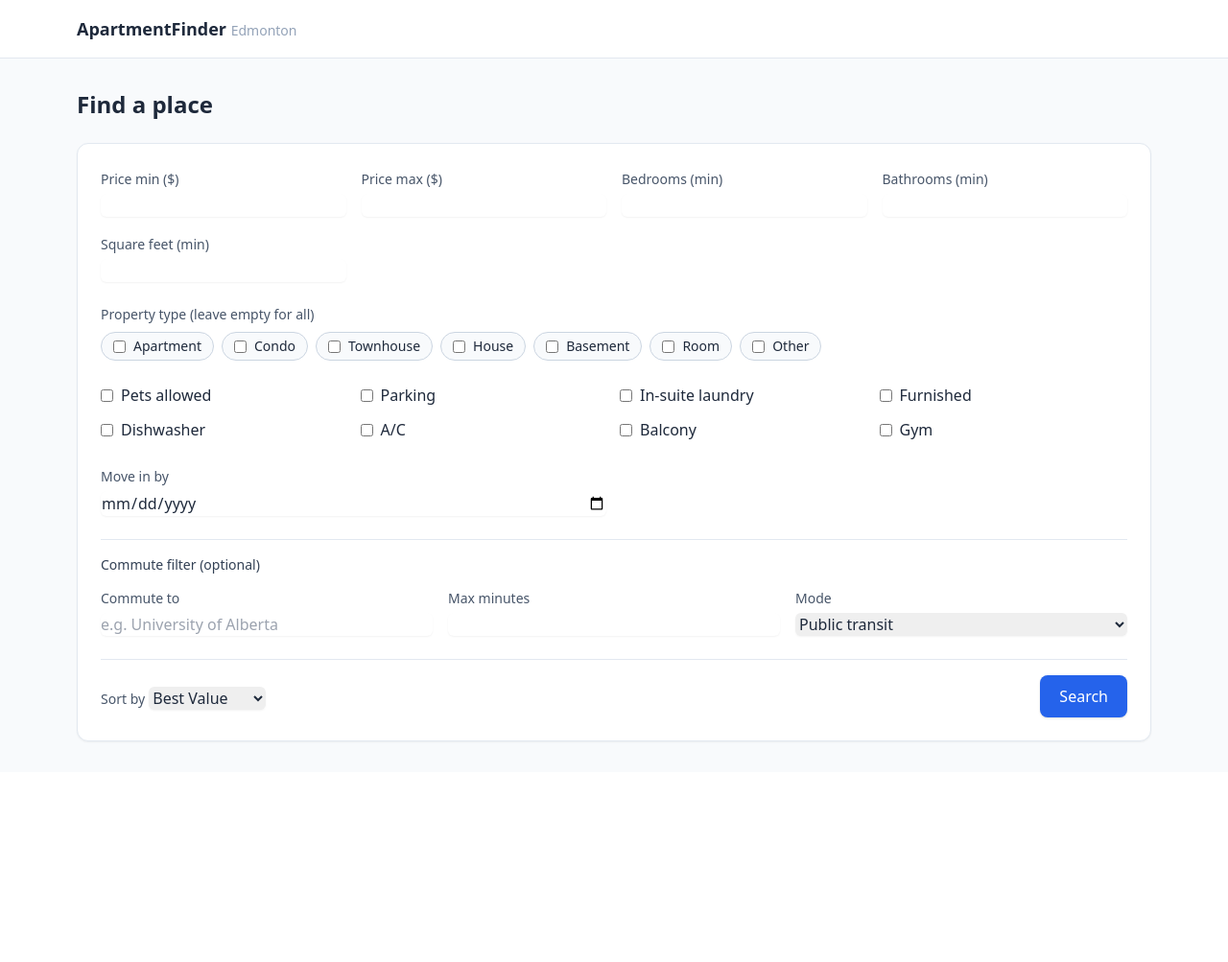
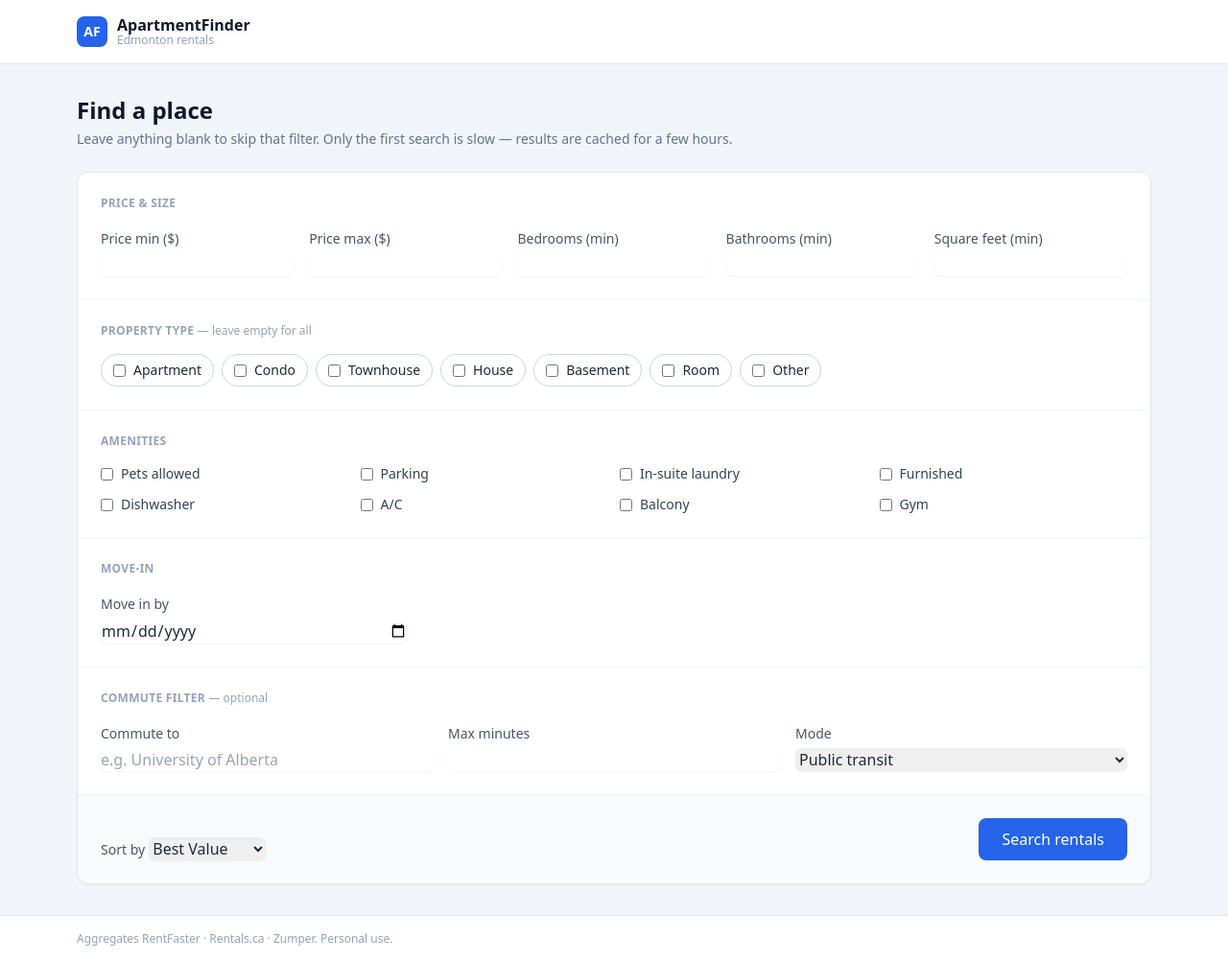
Before and after one commit to Betts6430/ApartmentFinder, a FastAPI app: page / in a window 1280 px wide. Shown: the whole page at 96% size. Before the commit the page ends 774 px from the top, so only its background shows below. Run offline with FastAPI, Linux system fonts and the light colour scheme; some libraries are stand-ins or nearby versions.

Commit message:
Dedupe cross-source listings; refresh search-form UI
- Collapse the same posting appearing on multiple sites into one entry,
  keyed on price+beds+baths+location (coords ~100m, else normalized
  address), keeping the most complete copy. Runs on the scraped pool
  before caching. Bumps pool cache key v1 -> v2.
- Restyle the main search form into clearly labeled sections; add a logo
  header and footer in base.html. No behavior/field-name changes.

Co-Authored-By: Claude Opus 4.8 <noreply@anthropic.com>

```diff
--- a/app/models.py
+++ b/app/models.py
@@ -59,7 +59,7 @@ class SearchFilters(BaseModel):
         """All scrapers pull the full Edmonton listing pool — there's one cache entry,
         not one per filter combination. Filters are applied to the cached pool in-memory.
         """
-        return "edmonton:pool:v1"
+        return "edmonton:pool:v2"
 
 
 class Listing(BaseModel):
--- a/app/templates/base.html
+++ b/app/templates/base.html
@@ -6,14 +6,25 @@
   <title>{% block title %}ApartmentFinder{% endblock %}</title>
   <script src="https://cdn.tailwindcss.com"></script>
 </head>
-<body class="bg-slate-50 text-slate-800 min-h-screen">
+<body class="bg-slate-100 text-slate-800 min-h-screen flex flex-col">
   <header class="border-b border-slate-200 bg-white">
     <div class="mx-auto max-w-6xl px-4 py-4 flex items-center justify-between">
-      <a href="/" class="font-semibold text-lg">ApartmentFinder <span class="text-slate-400 font-normal text-sm">Edmonton</span></a>
+      <a href="/" class="flex items-center gap-2.5 group">
+        <span class="inline-flex h-8 w-8 items-center justify-center rounded-lg bg-blue-600 text-white font-bold text-sm">AF</span>
+        <span class="leading-tight">
+          <span class="block font-semibold text-slate-900 group-hover:text-blue-700 transition-colors">ApartmentFinder</span>
+          <span class="block text-xs text-slate-400 -mt-0.5">Edmonton rentals</span>
+        </span>
+      </a>
     </div>
   </header>
-  <main class="mx-auto max-w-6xl px-4 py-8">
+  <main class="flex-1 mx-auto w-full max-w-6xl px-4 py-8">
     {% block content %}{% endblock %}
   </main>
+  <footer class="border-t border-slate-200 bg-white">
+    <div class="mx-auto max-w-6xl px-4 py-4 text-xs text-slate-400">
+      Aggregates RentFaster · Rentals.ca · Zumper. Personal use.
+    </div>
+  </footer>
 </body>
 </html>
--- a/app/templates/index.html
+++ b/app/templates/index.html
@@ -1,78 +1,89 @@
 {% extends "base.html" %}
 {% block title %}Search — ApartmentFinder{% endblock %}
 {% block content %}
-<h1 class="text-2xl font-semibold mb-6">Find a place</h1>
-<form id="searchForm" action="/search" method="post" class="bg-white border border-slate-200 rounded-xl p-6 space-y-6 shadow-sm"
+<div class="mb-6">
+  <h1 class="text-2xl font-semibold text-slate-900">Find a place</h1>
+  <p class="mt-1 text-sm text-slate-500">Leave anything blank to skip that filter. Only the first search is slow — results are cached for a few hours.</p>
+</div>
+
+<form id="searchForm" action="/search" method="post" class="bg-white border border-slate-200 rounded-xl shadow-sm divide-y divide-slate-100"
       onsubmit="document.getElementById('loadingOverlay').classList.remove('hidden')">
 
-  <section class="grid grid-cols-1 md:grid-cols-4 gap-4">
+  <section class="p-6">
+    <h2 class="text-xs font-semibold uppercase tracking-wide text-slate-400 mb-4">Price &amp; size</h2>
+    <div class="grid grid-cols-2 md:grid-cols-5 gap-4">
       <label class="block">
         <span class="text-sm text-slate-600">Price min ($)</span>
-      <input type="number" name="price_min" min="0" class="mt-1 w-full rounded-md border-slate-300 shadow-sm focus:ring focus:ring-blue-200" />
+        <input type="number" name="price_min" min="0" class="mt-1 w-full rounded-md border-slate-300 shadow-sm focus:border-blue-400 focus:ring focus:ring-blue-200" />
       </label>
       <label class="block">
         <span class="text-sm text-slate-600">Price max ($)</span>
-      <input type="number" name="price_max" min="0" class="mt-1 w-full rounded-md border-slate-300 shadow-sm focus:ring focus:ring-blue-200" />
+        <input type="number" name="price_max" min="0" class="mt-1 w-full rounded-md border-slate-300 shadow-sm focus:border-blue-400 focus:ring focus:ring-blue-200" />
       </label>
       <label class="block">
         <span class="text-sm text-slate-600">Bedrooms (min)</span>
-      <input type="number" name="bedrooms_min" min="0" step="1" class="mt-1 w-full rounded-md border-slate-300 shadow-sm focus:ring focus:ring-blue-200" />
+        <input type="number" name="bedrooms_min" min="0" step="1" class="mt-1 w-full rounded-md border-slate-300 shadow-sm focus:border-blue-400 focus:ring focus:ring-blue-200" />
       </label>
       <label class="block">
         <span class="text-sm text-slate-600">Bathrooms (min)</span>
-      <input type="number" name="bathrooms_min" min="0" step="0.5" class="mt-1 w-full rounded-md border-slate-300 shadow-sm focus:ring focus:ring-blue-200" />
+        <input type="number" name="bathrooms_min" min="0" step="0.5" class="mt-1 w-full rounded-md border-slate-300 shadow-sm focus:border-blue-400 focus:ring focus:ring-blue-200" />
       </label>
       <label class="block">
         <span class="text-sm text-slate-600">Square feet (min)</span>
-      <input type="number" name="sqft_min" min="0" class="mt-1 w-full rounded-md border-slate-300 shadow-sm focus:ring focus:ring-blue-200" />
+        <input type="number" name="sqft_min" min="0" class="mt-1 w-full rounded-md border-slate-300 shadow-sm focus:border-blue-400 focus:ring focus:ring-blue-200" />
       </label>
+    </div>
   </section>
 
-  <section>
-    <div class="text-sm text-slate-600 mb-2">Property type (leave empty for all)</div>
+  <section class="p-6">
+    <h2 class="text-xs font-semibold uppercase tracking-wide text-slate-400 mb-4">Property type <span class="font-normal normal-case tracking-normal text-slate-400">— leave empty for all</span></h2>
     <div class="flex flex-wrap gap-2">
       {% for pt in property_types %}
-      <label class="inline-flex items-center gap-2 px-3 py-1 rounded-full border border-slate-300 bg-slate-50 hover:bg-slate-100 cursor-pointer">
-        <input type="checkbox" name="property_types" value="{{ pt.value }}" class="rounded" />
+      <label class="inline-flex items-center gap-2 px-3 py-1.5 rounded-full border border-slate-300 bg-white hover:bg-slate-50 cursor-pointer has-[:checked]:border-blue-500 has-[:checked]:bg-blue-50 has-[:checked]:text-blue-700 transition-colors">
+        <input type="checkbox" name="property_types" value="{{ pt.value }}" class="rounded text-blue-600 focus:ring-blue-200" />
         <span class="text-sm capitalize">{{ pt.value }}</span>
       </label>
       {% endfor %}
     </div>
   </section>
 
-  <section class="grid grid-cols-2 md:grid-cols-4 gap-3">
-    <label class="inline-flex items-center gap-2"><input type="checkbox" name="pets_allowed" class="rounded" /> Pets allowed</label>
-    <label class="inline-flex items-center gap-2"><input type="checkbox" name="parking" class="rounded" /> Parking</label>
-    <label class="inline-flex items-center gap-2"><input type="checkbox" name="in_suite_laundry" class="rounded" /> In-suite laundry</label>
-    <label class="inline-flex items-center gap-2"><input type="checkbox" name="furnished" class="rounded" /> Furnished</label>
-    <label class="inline-flex items-center gap-2"><input type="checkbox" name="dishwasher" class="rounded" /> Dishwasher</label>
-    <label class="inline-flex items-center gap-2"><input type="checkbox" name="ac" class="rounded" /> A/C</label>
-    <label class="inline-flex items-center gap-2"><input type="checkbox" name="balcony" class="rounded" /> Balcony</label>
-    <label class="inline-flex items-center gap-2"><input type="checkbox" name="gym" class="rounded" /> Gym</label>
+  <section class="p-6">
+    <h2 class="text-xs font-semibold uppercase tracking-wide text-slate-400 mb-4">Amenities</h2>
+    <div class="grid grid-cols-2 md:grid-cols-4 gap-3">
+      <label class="inline-flex items-center gap-2 text-sm text-slate-700"><input type="checkbox" name="pets_allowed" class="rounded text-blue-600 focus:ring-blue-200" /> Pets allowed</label>
+      <label class="inline-flex items-center gap-2 text-sm text-slate-700"><input type="checkbox" name="parking" class="rounded text-blue-600 focus:ring-blue-200" /> Parking</label>
+      <label class="inline-flex items-center gap-2 text-sm text-slate-700"><input type="checkbox" name="in_suite_laundry" class="rounded text-blue-600 focus:ring-blue-200" /> In-suite laundry</label>
+      <label class="inline-flex items-center gap-2 text-sm text-slate-700"><input type="checkbox" name="furnished" class="rounded text-blue-600 focus:ring-blue-200" /> Furnished</label>
+      <label class="inline-flex items-center gap-2 text-sm text-slate-700"><input type="checkbox" name="dishwasher" class="rounded text-blue-600 focus:ring-blue-200" /> Dishwasher</label>
+      <label class="inline-flex items-center gap-2 text-sm text-slate-700"><input type="checkbox" name="ac" class="rounded text-blue-600 focus:ring-blue-200" /> A/C</label>
+      <label class="inline-flex items-center gap-2 text-sm text-slate-700"><input type="checkbox" name="balcony" class="rounded text-blue-600 focus:ring-blue-200" /> Balcony</label>
+      <label class="inline-flex items-center gap-2 text-sm text-slate-700"><input type="checkbox" name="gym" class="rounded text-blue-600 focus:ring-blue-200" /> Gym</label>
+    </div>
   </section>
 
-  <section class="grid grid-cols-1 md:grid-cols-2 gap-4">
-    <label class="block">
+  <section class="p-6">
+    <h2 class="text-xs font-semibold uppercase tracking-wide text-slate-400 mb-4">Move-in</h2>
+    <label class="block max-w-xs">
       <span class="text-sm text-slate-600">Move in by</span>
-      <input type="date" name="move_in_by" class="mt-1 w-full rounded-md border-slate-300 shadow-sm focus:ring focus:ring-blue-200" />
+      <input type="date" name="move_in_by" class="mt-1 w-full rounded-md border-slate-300 shadow-sm focus:border-blue-400 focus:ring focus:ring-blue-200" />
     </label>
   </section>
 
-  <section class="border-t border-slate-200 pt-4">
-    <h2 class="text-sm font-medium text-slate-700 mb-3">Commute filter (optional)</h2>
+  <section class="p-6">
+    <h2 class="text-xs font-semibold uppercase tracking-wide text-slate-400 mb-4">Commute filter <span class="font-normal normal-case tracking-normal text-slate-400">— optional</span></h2>
     <div class="grid grid-cols-1 md:grid-cols-3 gap-4">
       <label class="block md:col-span-1 relative">
         <span class="text-sm text-slate-600">Commute to</span>
-        <input type="text" name="transit_target" autocomplete="off" placeholder="e.g. University of Alberta" class="mt-1 w-full rounded-md border-slate-300 shadow-sm focus:ring focus:ring-blue-200" />
+        <input type="text" name="transit_target" autocomplete="off" placeholder="e.g. University of Alberta" class="mt-1 w-full rounded-md border-slate-300 shadow-sm focus:border-blue-400 focus:ring focus:ring-blue-200" />
         <div id="acDropdown" class="absolute left-0 right-0 z-40 mt-1 bg-white border border-slate-200 rounded-md shadow-lg hidden overflow-hidden"></div>
       </label>
       <label class="block">
         <span class="text-sm text-slate-600">Max minutes</span>
-        <input type="number" name="transit_minutes_max" min="0" class="mt-1 w-full rounded-md border-slate-300 shadow-sm focus:ring focus:ring-blue-200" />
+        <input type="number" name="transit_minutes_max" min="0" class="mt-1 w-full rounded-md border-slate-300 shadow-sm focus:border-blue-400 focus:ring focus:ring-blue-200" />
       </label>
       <label class="block">
         <span class="text-sm text-slate-600">Mode</span>
-        <select name="transit_mode" class="mt-1 w-full rounded-md border-slate-300 shadow-sm focus:ring focus:ring-blue-200">
+        <select name="transit_mode" class="mt-1 w-full rounded-md border-slate-300 shadow-sm focus:border-blue-400 focus:ring focus:ring-blue-200">
           <option value="transit">Public transit</option>
           <option value="driving">Driving</option>
           <option value="walking">Walking</option>
@@ -82,16 +93,16 @@
     </div>
   </section>
 
-  <section class="flex items-center justify-between border-t border-slate-200 pt-4">
+  <section class="p-6 flex flex-wrap items-end justify-between gap-4 bg-slate-50 rounded-b-xl">
     <label class="block">
       <span class="text-sm text-slate-600">Sort by</span>
-      <select name="sort_by" class="mt-1 rounded-md border-slate-300 shadow-sm focus:ring focus:ring-blue-200">
+      <select name="sort_by" class="mt-1 rounded-md border-slate-300 shadow-sm focus:border-blue-400 focus:ring focus:ring-blue-200">
         {% for s in sort_options %}
         <option value="{{ s.value }}">{{ s.value.replace('_', ' ').title() }}</option>
         {% endfor %}
       </select>
     </label>
-    <button type="submit" class="px-5 py-2.5 bg-blue-600 hover:bg-blue-700 text-white font-medium rounded-lg shadow">Search</button>
+    <button type="submit" class="px-6 py-2.5 bg-blue-600 hover:bg-blue-700 text-white font-medium rounded-lg shadow-sm transition-colors">Search rentals</button>
   </section>
 </form>
 
```
Also changed, not shown: CLAUDE.md (+18 -4 lines), app/services/search.py (+69 -2 lines). Lines whose indentation alone changed are shown as unchanged.
